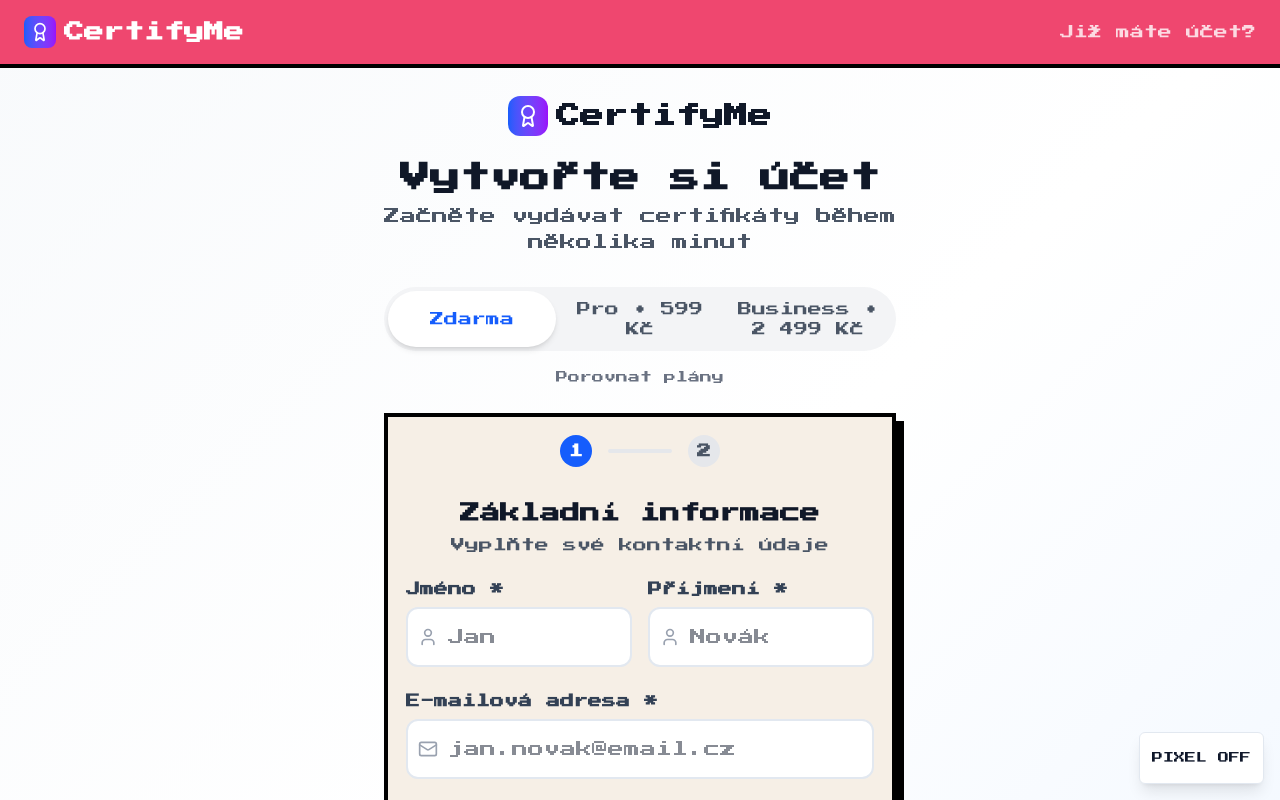
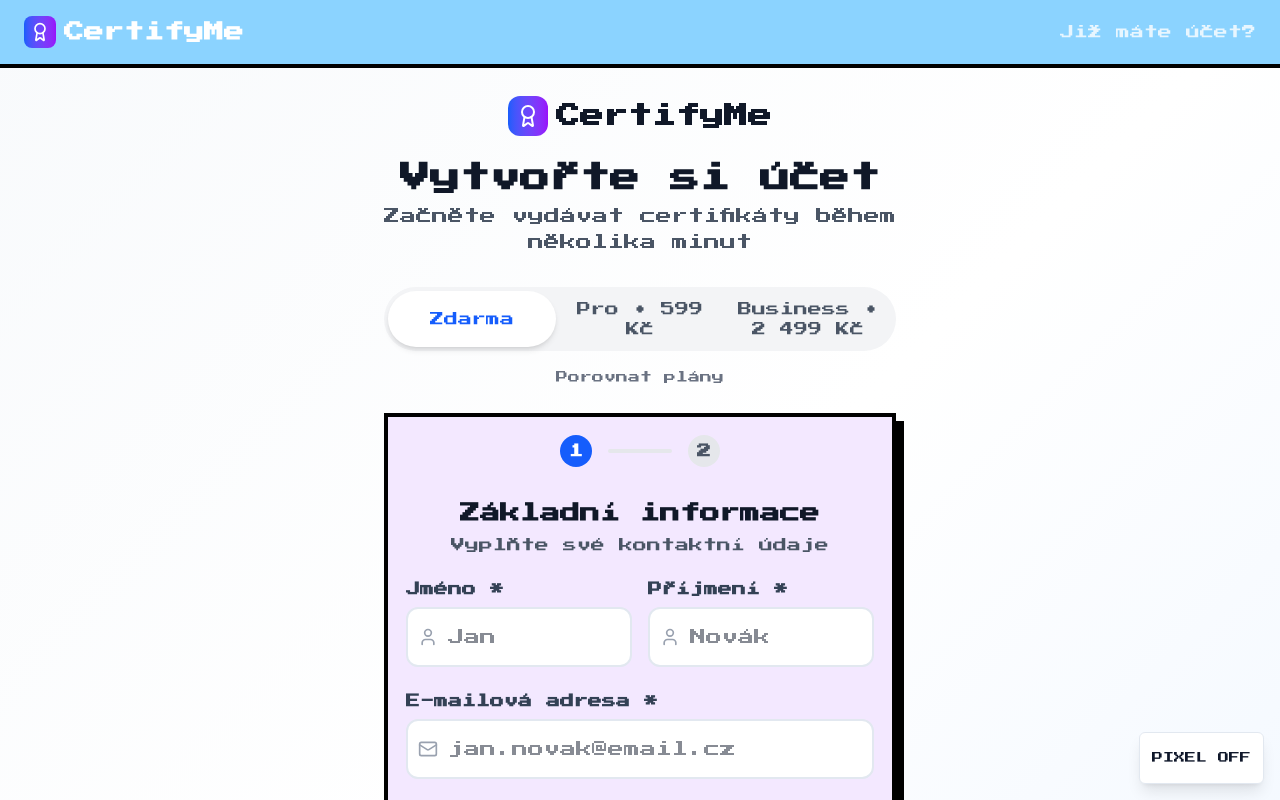
Before and after one commit to TerkaModrajda/certify, a Next.js app: page /auth/register in a window 1280 px wide. Shown: the top 800 px of the page. Built offline with nearby package versions, Linux system fonts and the light colour scheme.

Commit message:
pixel art design

```diff
--- a/app/globals.css
+++ b/app/globals.css
@@ -143,10 +143,12 @@ body {
 
 /* Pixel-art theme (retro) */
 .pixel {
-  --pixel-bg: #f6efe6;
-  --pixel-ink: #0b1220;
-  --pixel-accent: #ffd166;
-  --pixel-accent-2: #ef476f;
+  /* 8-bit Pastel palette (user selected) */
+  --pixel-bg: #F3E8FF;
+  --pixel-ink: #1F2A44;
+  --pixel-accent: #FFB4A2;
+  --pixel-accent-2: #8BD3FF;
+  --pixel-accent-3: #FFE87C;
   image-rendering: pixelated;
   -webkit-font-smoothing: none;
   -moz-osx-font-smoothing: grayscale;
```
